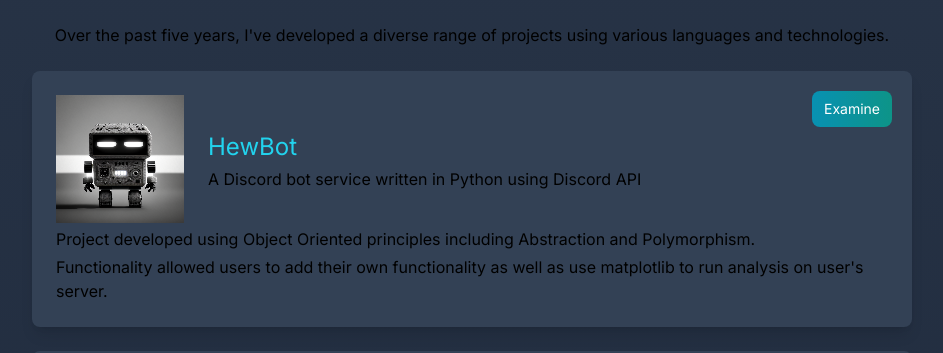
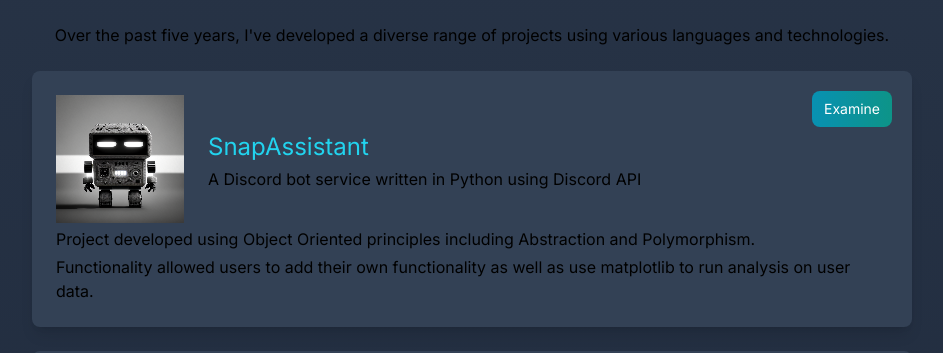
Before and after one commit to mattwyd/mattwyd.github.io, a Next.js app: page / in a window 1280 px wide. Shown: the part 1463-1816 px from the top of the page, without its empty margins (168-1111 px from the left). Built offline with nearby package versions, Linux system fonts and the light colour scheme.

Commit message:
Update page.tsx

```diff
--- a/src/app/page.tsx
+++ b/src/app/page.tsx
@@ -118,7 +118,7 @@
         <Image src={hewbotImg} alt="hewbot" height={128} width={128} />
       </div>
       <div>
-        <h3 className="text-2xl py-1 text-cyan-400">HewBot</h3>
+        <h3 className="text-2xl py-1 text-cyan-400">SnapAssistant</h3>
         <h3 className="text-1">
           A Discord bot service written in Python using Discord API
         </h3>
@@ -129,7 +129,7 @@
         <h2>Project developed using Object Oriented principles including Abstraction and Polymorphism.</h2>
       </div>
       <p>
-        Functionality allowed users to add their own functionality as well as use matplotlib to run analysis on user&apos;s server.
+        Functionality allowed users to add their own functionality as well as use matplotlib to run analysis on user data.
       </p>
     </div>
     <a href="https://github.com/mattwyd/hewbot" className="absolute top-5 right-5 bg-gradient-to-r from-cyan-600 to-teal-600 text-sm text-white px-3 py-2 rounded-lg hover:border hover:bg-slate-600">Examine</a>
```
